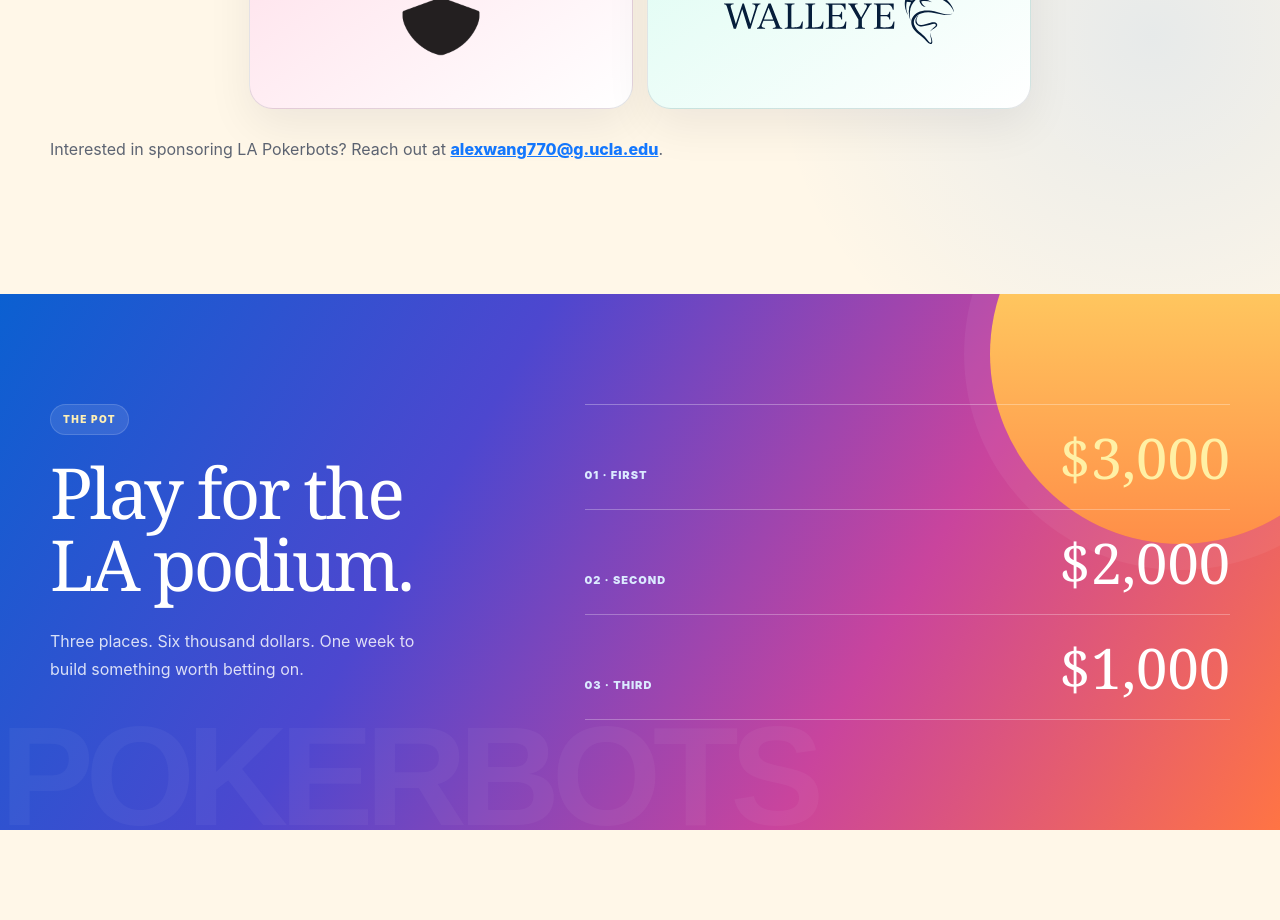
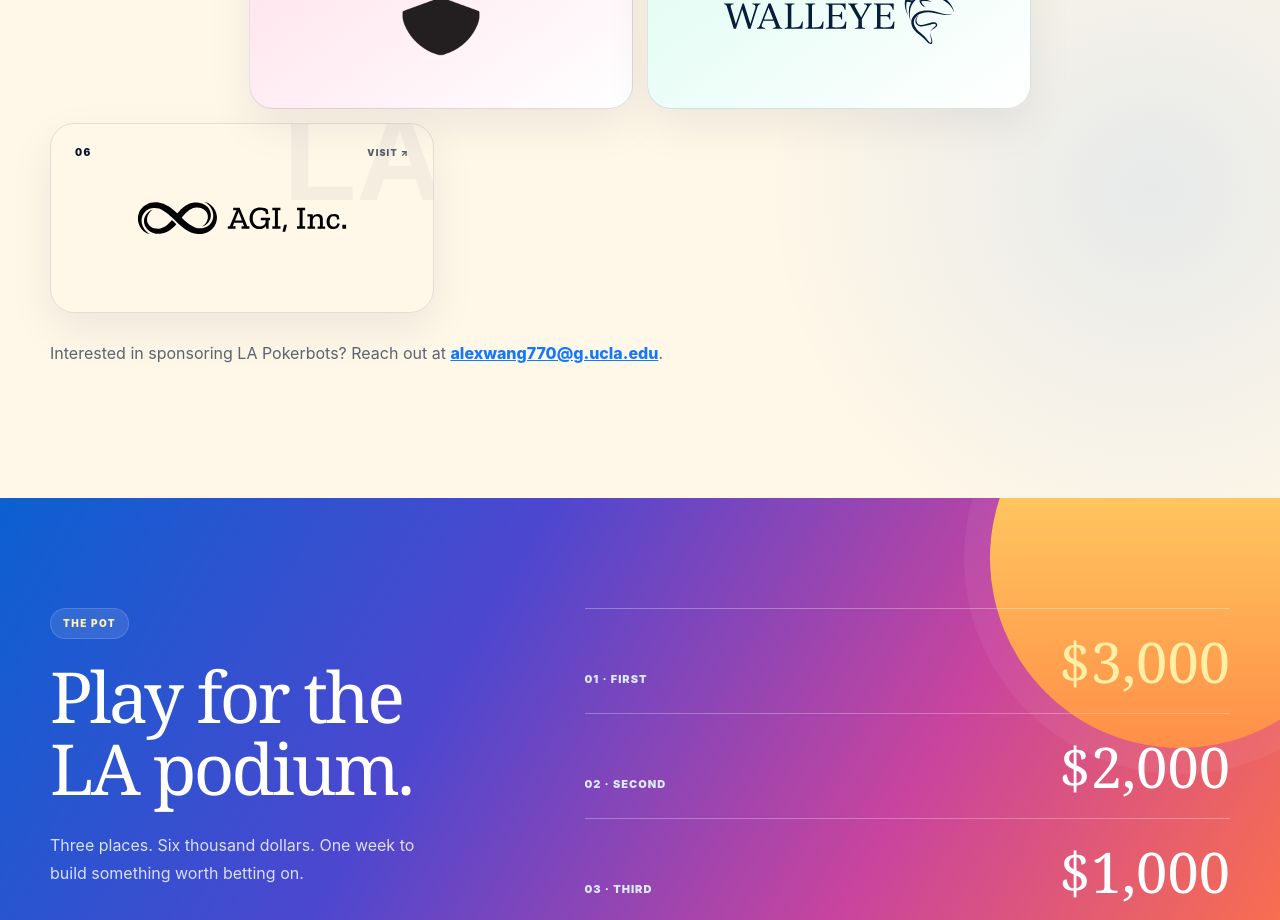
Before and after one commit to AlexNicholasWang/LAPokerbots, a Next.js app in the folder Frontend/: page / in a window 1280 px wide. Shown: the part 4260-5180 px from the top of the page. Built offline with nearby package versions, Linux system fonts and the light colour scheme.

Commit message:
Add AGI Inc sponsor

```diff
--- a/Frontend/app/page.tsx
+++ b/Frontend/app/page.tsx
@@ -50,6 +50,11 @@ const sponsors = [
     name: "Walleye Capital",
     url: "https://walleyecapital.com/",
     logo: "/sponsors/walleye-capital.svg"
+  },
+  {
+    name: "AGI Inc",
+    url: "https://agi.inc/",
+    logo: "/sponsors/agi_inc.svg"
   }
 ];
 
```
